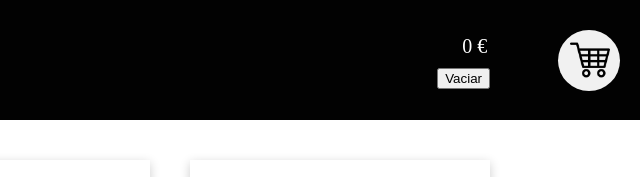
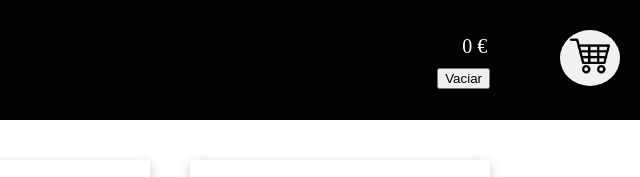
Before and after one commit to carlesnacher/tiendaonline, a plain HTML site: page index.html in a window 1280 px wide. Shown: the top 177 px of the page, 640-1280 px from the left. Drawn offline with Linux system fonts and the light colour scheme.

Commit message:
Ajustes boton Carrito

```diff
--- a/css/style.css
+++ b/css/style.css
@@ -73,7 +73,7 @@ header{
     float: right;
     background-color: #f1f1f1;
     border-radius: 100%;
-    padding: 10px 10px 7px 12px;
+    padding: 6px 10px 6px 10px;
 }
 
 .actualCart img {
--- a/index.html
+++ b/index.html
@@ -14,7 +14,7 @@
         </div>
         <div class="carro" ondrop="drop(event)" ondragover="allowDrop(event)">
                 <div class="actualCart">
-                    <img src="img/carrito.png" alt="carro">
+                    <img src="img/carrito.jpeg" alt="carro">
                 </div>
                 <div id="totalCarro" class="totalPrecio"></div>
                 <div class="contenedor-vaciar-carro">
```
Also changed, not shown: img/carrito.jpeg (renamed from img/carrito.png), img/logo.jpg (deleted).
